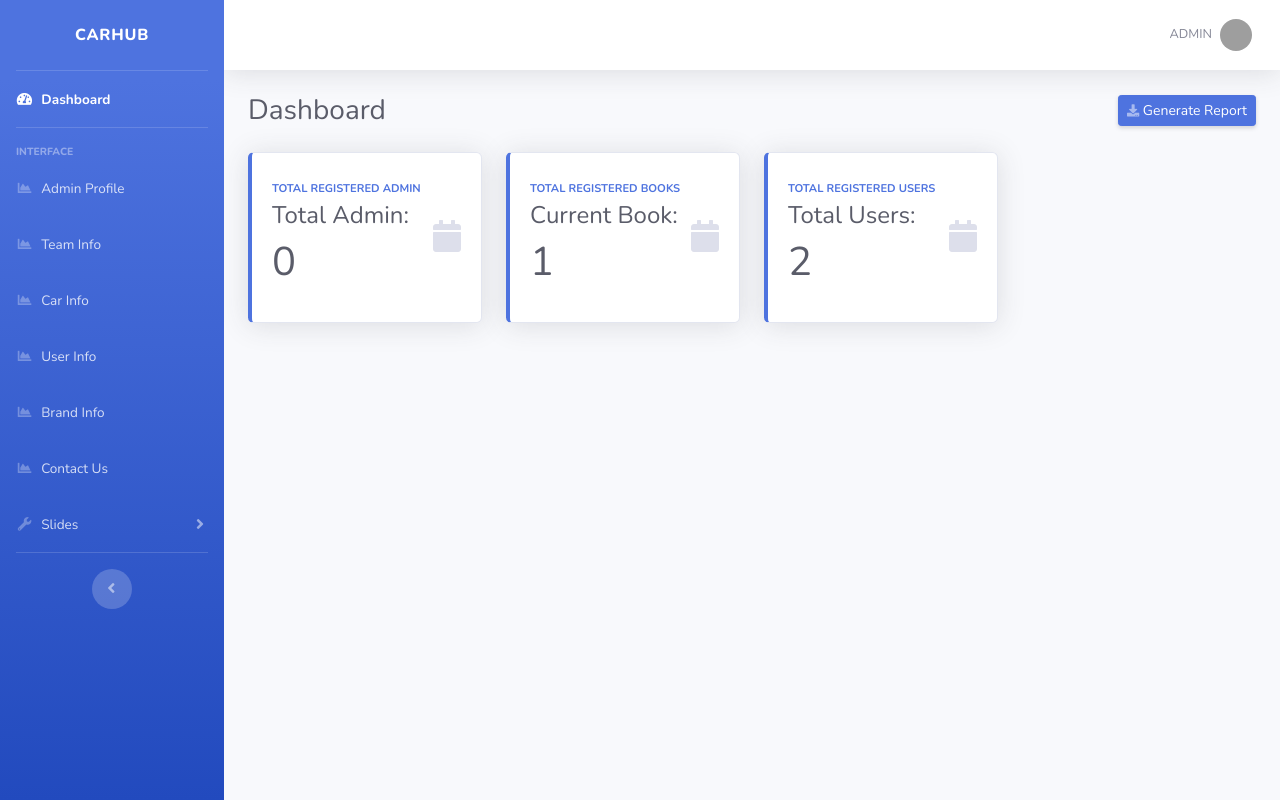
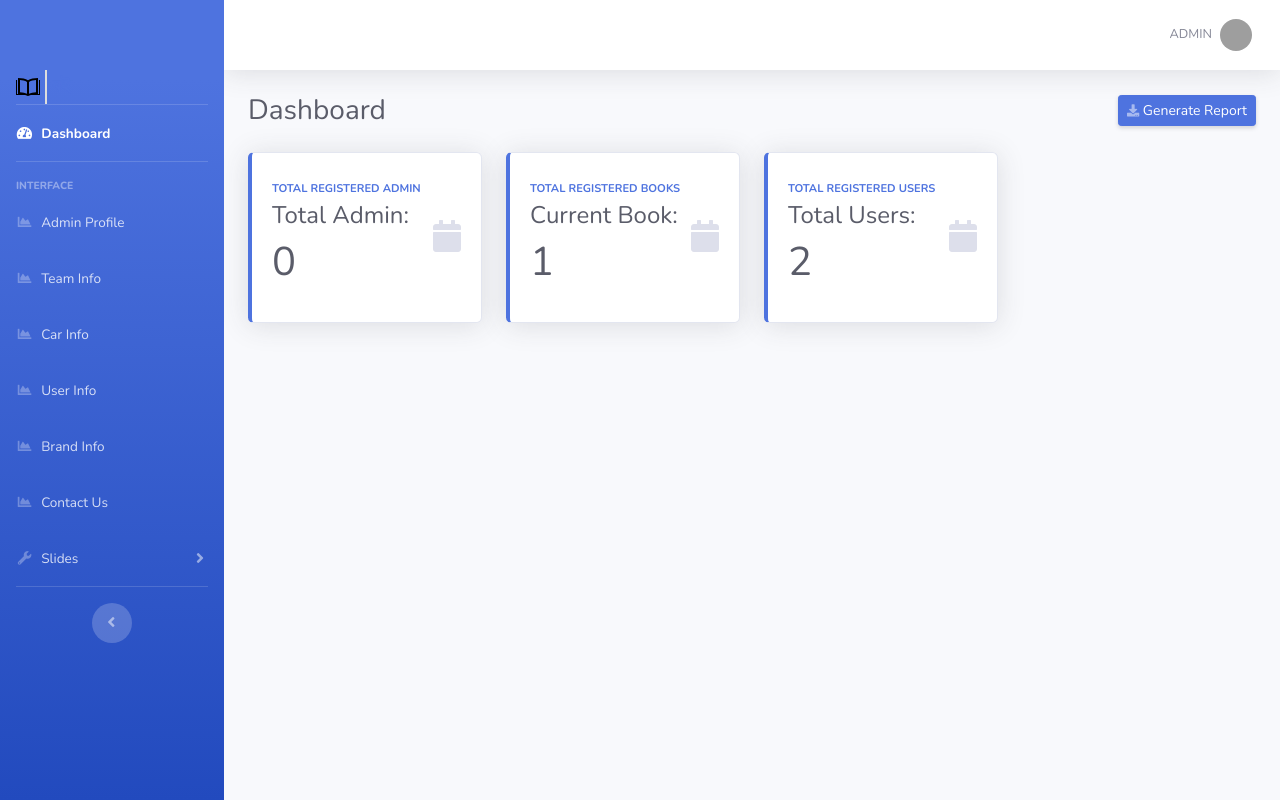
Before and after one commit to Nipun4338/boi, a PHP site: page /boi/admin/index.php in a window 1280 px wide. Run offline with PHP 8.4, Linux system fonts and the light colour scheme; the visitor is signed in with stand-in values (Sample User, id 1); data comes from the database, SQL or seed files in the repository; data that the repository does not hold is empty; grey boxes are pictures that could not be loaded.

Commit message:
update nav

```diff
--- a/admin/includes/header.php
+++ b/admin/includes/header.php
@@ -9,7 +9,7 @@
   <meta name="description" content="">
   <meta name="author" content="">
 
-  <title> বই | Admin Panel</title>
+  <title> বই  | Admin Panel</title>
 
   <!-- Custom fonts for this template-->
   <link href="vendor/fontawesome-free/css/all.min.css" rel="stylesheet" type="text/css">
--- a/admin/includes/navbar.php
+++ b/admin/includes/navbar.php
@@ -4,7 +4,10 @@
 <!-- Sidebar - Brand -->
 <a class="sidebar-brand d-flex align-items-center justify-content-center" href="index.php">
 
-  <div class="sidebar-brand-text mx-3">CarHub</div>
+
+<a href="index.php" class = "navbar-brand" style="font-weight:bold;padding:0 0 0 5%"><img src="favicon.svg" style="padding:5px; border-right:2px solid #ddd">
+			বই
+	</a>
 </a>
 
 <!-- Divider -->
```
